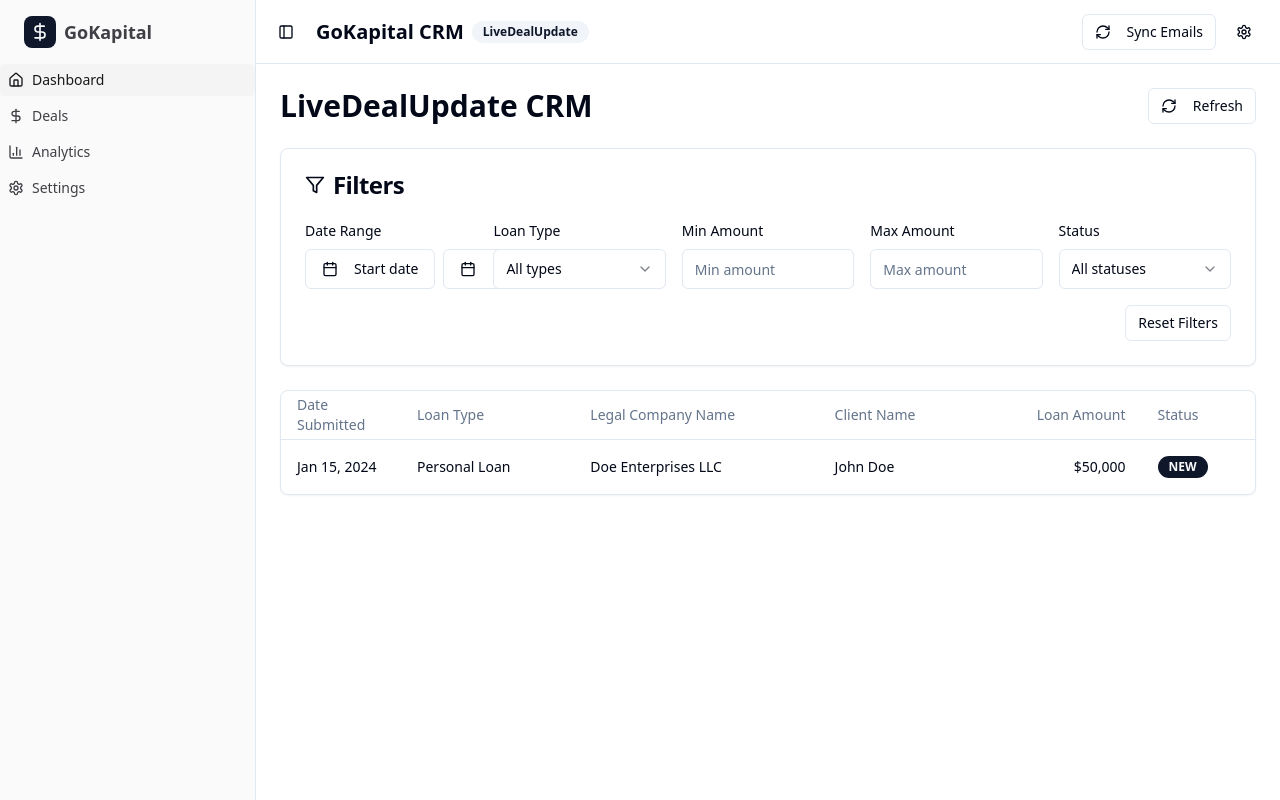
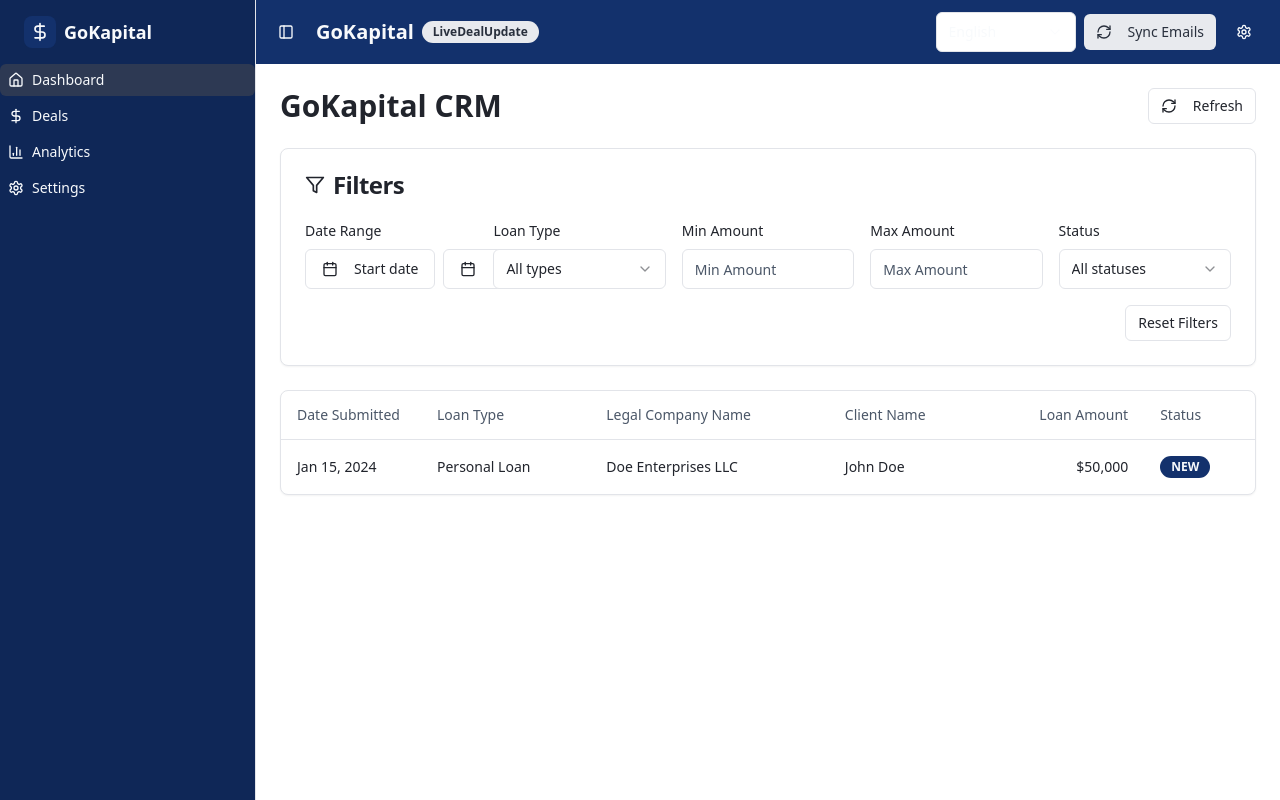
Before and after one commit to AIcapital123/electric-ferret-bop, a React (Vite) app: page / in a window 1280 px wide. Built offline with nearby package versions, Linux system fonts and the light colour scheme.

Commit message:
[dyad] Branding, language toggle, and email-sync notifications - wrote 18 file(s)

```diff
--- a/src/App.tsx
+++ b/src/App.tsx
@@ -6,11 +6,13 @@ import { BrowserRouter, Routes, Route } from "react-router-dom"
 import Index from "./pages/Index"
 import DealDetailPage from "./pages/DealDetailPage"
 import NotFound from "./pages/NotFound"
+import { LanguageProvider } from "@/components/language/language-provider"
 
 const queryClient = new QueryClient()
 
 const App = () => (
   <QueryClientProvider client={queryClient}>
+    <LanguageProvider>
       <TooltipProvider>
         <Toaster />
         <Sonner />
@@ -23,6 +25,7 @@ const App = () => (
           </Routes>
         </BrowserRouter>
       </TooltipProvider>
+    </LanguageProvider>
   </QueryClientProvider>
 )
 
--- a/src/components/deals/deals-dashboard.tsx
+++ b/src/components/deals/deals-dashboard.tsx
@@ -14,11 +14,13 @@ import { format } from 'date-fns'
 import { cn } from '@/lib/utils'
 import { useNavigate } from 'react-router-dom'
 import { toast } from 'sonner'
+import { useLanguage } from '@/components/language/language-provider'
 
 export function DealsDashboard() {
   const [filters, setFilters] = useState<DealFilters>({})
   const [dateRange, setDateRange] = useState<{ start?: Date; end?: Date }>({})
   const { data: deals, isLoading, error, refetch } = useDeals(filters)
+  const { t } = useLanguage()
 
   const navigate = useNavigate()
 
@@ -63,10 +65,10 @@ export function DealsDashboard() {
   return (
     <div className="container mx-auto p-6 space-y-6">
       <div className="flex justify-between items-center">
-        <h1 className="text-3xl font-bold">LiveDealUpdate CRM</h1>
+        <h1 className="text-3xl font-bold">{t('app_title')}</h1>
         <Button onClick={() => refetch()} variant="outline" size="sm">
           <RefreshCw className="h-4 w-4 mr-2" />
-          Refresh
+          {t('refresh')}
         </Button>
       </div>
 
@@ -75,19 +77,19 @@ export function DealsDashboard() {
         <CardHeader>
           <CardTitle className="flex items-center gap-2">
             <Filter className="h-5 w-5" />
-            Filters
+            {t('filters')}
           </CardTitle>
         </CardHeader>
         <CardContent>
           <div className="grid grid-cols-1 md:grid-cols-2 lg:grid-cols-5 gap-4">
             <div>
-              <label className="text-sm font-medium mb-2 block">Date Range</label>
+              <label className="text-sm font-medium mb-2 block">{t('date_range')}</label>
               <div className="flex gap-2">
                 <Popover>
                   <PopoverTrigger asChild>
                     <Button variant="outline" className={cn("w-full justify-start text-left font-normal")}>
                       <CalendarIcon className="mr-2 h-4 w-4" />
-                      {dateRange.start ? format(dateRange.start, "PP") : "Start date"}
+                      {dateRange.start ? format(dateRange.start, "PP") : t('start_date')}
                     </Button>
                   </PopoverTrigger>
                   <PopoverContent className="w-auto p-0">
@@ -102,7 +104,7 @@ export function DealsDashboard() {
                   <PopoverTrigger asChild>
                     <Button variant="outline" className={cn("w-full justify-start text-left font-normal")}>
                       <CalendarIcon className="mr-2 h-4 w-4" />
-                      {dateRange.end ? format(dateRange.end, "PP") : "End date"}
+                      {dateRange.end ? format(dateRange.end, "PP") : t('end_date')}
                     </Button>
                   </PopoverTrigger>
                   <PopoverContent className="w-auto p-0">
@@ -113,12 +115,12 @@ export function DealsDashboard() {
                     />
                   </PopoverContent>
                 </Popover>
-                <Button onClick={applyDateFilter} size="sm">Apply</Button>
+                <Button onClick={applyDateFilter} size="sm">{t('apply')}</Button>
               </div>
             </div>
 
             <div>
-              <label className="text-sm font-medium mb-2 block">Loan Type</label>
+              <label className="text-sm font-medium mb-2 block">{t('loan_type')}</label>
               <Select
                 value={filters.loanType || 'all'}
                 onValueChange={(value) => handleFilterChange('loanType', value === 'all' ? undefined : value)}
@@ -138,27 +140,27 @@ export function DealsDashboard() {
             </div>
 
             <div>
-              <label className="text-sm font-medium mb-2 block">Min Amount</label>
+              <label className="text-sm font-medium mb-2 block">{t('min_amount')}</label>
               <Input
                 type="number"
-                placeholder="Min amount"
+                placeholder={t('min_amount')}
                 value={filters.minAmount || ''}
                 onChange={(e) => handleFilterChange('minAmount', e.target.value ? Number(e.target.value) : undefined)}
               />
             </div>
 
             <div>
-              <label className="text-sm font-medium mb-2 block">Max Amount</label>
+              <label className="text-sm font-medium mb-2 block">{t('max_amount')}</label>
               <Input
                 type="number"
-                placeholder="Max amount"
+                placeholder={t('max_amount')}
                 value={filters.maxAmount || ''}
                 onChange={(e) => handleFilterChange('maxAmount', e.target.value ? Number(e.target.value) : undefined)}
               />
             </div>
 
             <div>
-              <label className="text-sm font-medium mb-2 block">Status</label>
+              <label className="text-sm font-medium mb-2 block">{t('status')}</label>
               <Select
                 value={filters.status || 'all'}
                 onValueChange={(value) => handleFilterChange('status', value === 'all' ? undefined : value)}
@@ -178,7 +180,7 @@ export function DealsDashboard() {
           </div>
           <div className="flex justify-end mt-4">
             <Button onClick={resetFilters} variant="outline" size="sm">
-              Reset Filters
+              {t('reset_filters')}
             </Button>
           </div>
         </CardContent>
@@ -191,25 +193,25 @@ export function DealsDashboard() {
             <Table>
               <TableHeader>
                 <TableRow>
-                  <TableHead className="w-[120px]">Date Submitted</TableHead>
-                  <TableHead>Loan Type</TableHead>
-                  <TableHead>Legal Company Name</TableHead>
-                  <TableHead>Client Name</TableHead>
-                  <TableHead className="text-right">Loan Amount</TableHead>
-                  <TableHead>Status</TableHead>
+                  <TableHead className="w-[140px]">{t('table_date_submitted')}</TableHead>
+                  <TableHead>{t('table_loan_type')}</TableHead>
+                  <TableHead>{t('table_company_name')}</TableHead>
+                  <TableHead>{t('table_client_name')}</TableHead>
+                  <TableHead className="text-right">{t('table_loan_amount')}</TableHead>
+                  <TableHead>{t('table_status')}</TableHead>
                 </TableRow>
               </TableHeader>
               <TableBody>
                 {isLoading ? (
                   <TableRow>
                     <TableCell colSpan={6} className="text-center py-8">
-                      Loading deals...
+                      {t('loading_deals')}
                     </TableCell>
                   </TableRow>
                 ) : deals?.length === 0 ? (
                   <TableRow>
                     <TableCell colSpan={6} className="text-center py-8">
-                      No deals found
+                      {t('no_deals_found')}
                     </TableCell>
                   </TableRow>
                 ) : (
--- /dev/null
+++ b/src/components/language/language-provider.tsx
@@ -0,0 +1,93 @@
+"use client";
+
+import React, { createContext, useContext, useMemo, useState } from "react";
+
+type Lang = "en" | "es";
+
+type Translations = Record<Lang, Record<string, string>>;
+
+const translations: Translations = {
+  en: {
+    app_title: "GoKapital CRM",
+    live_badge: "LiveDealUpdate",
+    refresh: "Refresh",
+    filters: "Filters",
+    date_range: "Date Range",
+    start_date: "Start date",
+    end_date: "End date",
+    loan_type: "Loan Type",
+    min_amount: "Min Amount",
+    max_amount: "Max Amount",
+    status: "Status",
+    apply: "Apply",
+    reset_filters: "Reset Filters",
+    table_date_submitted: "Date Submitted",
+    table_loan_type: "Loan Type",
+    table_company_name: "Legal Company Name",
+    table_client_name: "Client Name",
+    table_loan_amount: "Loan Amount",
+    table_status: "Status",
+    loading_deals: "Loading deals...",
+    no_deals_found: "No deals found",
+    sync_emails: "Sync Emails",
+    settings: "Settings",
+    new_app_in: "New application received",
+    view: "View",
+    open_dashboard: "Open Dashboard",
+  },
+  es: {
+    app_title: "GoKapital CRM",
+    live_badge: "Actualización en vivo",
+    refresh: "Actualizar",
+    filters: "Filtros",
+    date_range: "Rango de fechas",
+    start_date: "Fecha inicial",
+    end_date: "Fecha final",
+    loan_type: "Tipo de préstamo",
+    min_amount: "Monto mínimo",
+    max_amount: "Monto máximo",
+    status: "Estado",
+    apply: "Aplicar",
+    reset_filters: "Restablecer filtros",
+    table_date_submitted: "Fecha de envío",
+    table_loan_type: "Tipo de préstamo",
+    table_company_name: "Razón social",
+    table_client_name: "Nombre del cliente",
+    table_loan_amount: "Monto del préstamo",
+    table_status: "Estado",
+    loading_deals: "Cargando operaciones...",
+    no_deals_found: "No se encontraron operaciones",
+    sync_emails: "Sincronizar correos",
+    settings: "Configuración",
+    new_app_in: "Nueva solicitud recibida",
+    view: "Ver",
+    open_dashboard: "Abrir Panel",
+  },
+};
+
+type LanguageContextType = {
+  lang: Lang;
+  setLang: (l: Lang) => void;
+  t: (key: string) => string;
+};
+
+const LanguageContext = createContext<LanguageContextType | null>(null);
+
+export function LanguageProvider({ children }: { children: React.ReactNode }) {
+  const [lang, setLang] = useState<Lang>("en");
+
+  const t = useMemo(() => {
+    const dict = translations[lang];
+    return (key: string) => dict[key] ?? key;
+  }, [lang]);
+
+  const value = useMemo(() => ({ lang, setLang, t }), [lang, t]);
+
+  return <LanguageContext.Provider value={value}>{children}</LanguageContext.Provider>;
+}
+
+export function useLanguage() {
+  const ctx = useContext(LanguageContext);
+  if (!ctx) throw new Error("useLanguage must be used within LanguageProvider");
+  return ctx;
+}
--- /dev/null
+++ b/src/components/language/language-toggle.tsx
@@ -0,0 +1,20 @@
+"use client";
+
+import { Select, SelectContent, SelectItem, SelectTrigger, SelectValue } from "@/components/ui/select";
+import { useLanguage } from "./language-provider";
+
+export function LanguageToggle() {
+  const { lang, setLang } = useLanguage();
+
+  return (
+    <Select value={lang} onValueChange={(val) => setLang(val as "en" | "es")}>
+      <SelectTrigger className="w-[140px]">
+        <SelectValue placeholder="Language" />
+      </SelectTrigger>
+      <SelectContent>
+        <SelectItem value="en">English</SelectItem>
+        <SelectItem value="es">Español</SelectItem>
+      </SelectContent>
+    </Select>
+  );
+}
--- a/src/components/layout/app-header.tsx
+++ b/src/components/layout/app-header.tsx
@@ -4,26 +4,19 @@ import { Badge } from '@/components/ui/badge'
 import { RefreshCw, Settings } from 'lucide-react'
 import { useState } from 'react'
 import { toast } from 'sonner'
-
-// Create a simple email sync service inline
-class EmailSyncService {
-  async syncEmails() {
-    console.log('Syncing emails...')
-    // Mock implementation
-    return Promise.resolve()
-  }
-}
-
-const emailSyncService = new EmailSyncService()
+import { emailSyncService } from '@/components/email-sync/email-sync-service'
+import { useLanguage } from '@/components/language/language-provider'
+import { LanguageToggle } from '@/components/language/language-toggle'
 
 export function AppHeader() {
   const [isSyncing, setIsSyncing] = useState(false)
+  const { t } = useLanguage()
 
   const handleManualSync = async () => {
     setIsSyncing(true)
     try {
       await emailSyncService.syncEmails()
-      toast.success('Email sync completed')
+      toast.success(t('refresh'))
     } catch (error) {
       toast.error('Email sync failed')
     } finally {
@@ -32,25 +25,26 @@ export function AppHeader() {
   }
 
   return (
-    <header className="flex h-16 items-center gap-4 border-b bg-background px-4">
+    <header className="flex h-16 items-center gap-4 border-b border-primary bg-primary px-4 text-primary-foreground">
       <SidebarTrigger />
       <div className="flex-1">
         <div className="flex items-center gap-2">
-          <h1 className="text-xl font-bold">GoKapital CRM</h1>
-          <Badge variant="secondary">LiveDealUpdate</Badge>
+          <h1 className="text-xl font-bold">GoKapital</h1>
+          <Badge variant="secondary">{t('live_badge')}</Badge>
         </div>
       </div>
       <div className="flex items-center gap-2">
+        <LanguageToggle />
         <Button
           onClick={handleManualSync}
           disabled={isSyncing}
-          variant="outline"
+          variant="secondary"
           size="sm"
         >
           <RefreshCw className={`h-4 w-4 mr-2 ${isSyncing ? 'animate-spin' : ''}`} />
-          Sync Emails
+          {t('sync_emails')}
         </Button>
-        <Button variant="ghost" size="sm">
+        <Button variant="ghost" size="sm" className="text-primary-foreground hover:text-primary-foreground">
           <Settings className="h-4 w-4" />
         </Button>
       </div>
--- a/src/globals.css
+++ b/src/globals.css
@@ -5,87 +5,84 @@
 @layer base {
   :root {
     --background: 0 0% 100%;
-    --foreground: 222.2 84% 4.9%;
+    --foreground: 220 15% 15%;
 
     --card: 0 0% 100%;
-    --card-foreground: 222.2 84% 4.9%;
+    --card-foreground: 220 15% 15%;
 
     --popover: 0 0% 100%;
-    --popover-foreground: 222.2 84% 4.9%;
+    --popover-foreground: 220 15% 15%;
 
-    --primary: 222.2 47.4% 11.2%;
+    /* GoKapital branding: dark blue primary */
+    --primary: 220 70% 25%;
     --primary-foreground: 210 40% 98%;
 
-    --secondary: 210 40% 96.1%;
-    --secondary-foreground: 222.2 47.4% 11.2%;
+    /* Greys */
+    --secondary: 220 15% 92%;
+    --secondary-foreground: 220 20% 20%;
 
-    --muted: 210 40% 96.1%;
-    --muted-foreground: 215.4 16.3% 46.9%;
+    --muted: 220 15% 95%;
+    --muted-foreground: 215.4 16.3% 35%;
 
-    --accent: 210 40% 96.1%;
-    --accent-foreground: 222.2 47.4% 11.2%;
+    --accent: 220 15% 95%;
+    --accent-foreground: 220 20% 20%;
 
-    --destructive: 0 84.2% 60.2%;
+    --destructive: 0 72% 45%;
     --destructive-foreground: 210 40% 98%;
 
-    --border: 214.3 31.8% 91.4%;
-    --input: 214.3 31.8% 91.4%;
-    --ring: 222.2 84% 4.9%;
+    --border: 220 15% 90%;
+    --input: 220 15% 90%;
+    --ring: 220 70% 25%;
 
     --radius: 0.5rem;
 
-    --sidebar-background: 0 0% 98%;
-
-    --sidebar-foreground: 240 5.3% 26.1%;
-
-    --sidebar-primary: 240 5.9% 10%;
-
-    --sidebar-primary-foreground: 0 0% 98%;
-
-    --sidebar-accent: 240 4.8% 95.9%;
-
-    --sidebar-accent-foreground: 240 5.9% 10%;
-
-    --sidebar-border: 220 13% 91%;
-
+    /* Sidebar tuned to dark blue */
+    --sidebar-background: 220 70% 20%;
+    --sidebar-foreground: 210 40% 98%;
+    --sidebar-primary: 220 70% 25%;
+    --sidebar-primary-foreground: 0 0% 100%;
+    --sidebar-accent: 220 30% 25%;
+    --sidebar-accent-foreground: 210 40% 98%;
+    --sidebar-border: 220 30% 28%;
     --sidebar-ring: 217.2 91.2% 59.8%;
   }
 
   .dark {
-    --background: 222.2 84% 4.9%;
+    --background: 220 35% 12%;
     --foreground: 210 40% 98%;
 
-    --card: 222.2 84% 4.9%;
+    --card: 220 35% 14%;
     --card-foreground: 210 40% 98%;
 
-    --popover: 222.2 84% 4.9%;
+    --popover: 220 35% 14%;
     --popover-foreground: 210 40% 98%;
 
-    --primary: 210 40% 98%;
+    --primary: 220 70% 45%;
     --primary-foreground: 222.2 47.4% 11.2%;
 
-    --secondary: 217.2 32.6% 17.5%;
+    --secondary: 217.2 32.6% 22%;
     --secondary-foreground: 210 40% 98%;
 
-    --muted: 217.2 32.6% 17.5%;
+    --muted: 217.2 32.6% 22%;
     --muted-foreground: 215 20.2% 65.1%;
 
-    --accent: 217.2 32.6% 17.5%;
+    --accent: 217.2 32.6% 22%;
     --accent-foreground: 210 40% 98%;
 
-    --destructive: 0 62.8% 30.6%;
+    --destructive: 0 62.8% 35%;
     --destructive-foreground: 210 40% 98%;
 
-    --border: 217.2 32.6% 17.5%;
-    --input: 217.2 32.6% 17.5%;
-    --ring: 212.7 26.8% 83.9%;
-    --sidebar-background: 240 5.9% 10%;
-    --sidebar-foreground: 240 4.8% 95.9%;
-    --sidebar-primary: 224.3 76.3% 48%;
+    --border: 217.2 32.6% 22%;
+    --input: 217.2 32.6% 22%;
+    --ring: 220 70% 45%;
+
+    --sidebar-background: 220 70% 15%;
+    --sidebar-foreground: 210 40% 98%;
+    --sidebar-primary: 220 70% 45%;
     --sidebar-primary-foreground: 0 0% 100%;
-    --sidebar-accent: 240 3.7% 15.9%;
-    --sidebar-accent-foreground: 240 4.8% 95.9%;
-    --sidebar-border: 240 3.7% 15.9%;
+    --sidebar-accent: 220 30% 20%;
+    --sidebar-accent-foreground: 210 40% 98%;
+    --sidebar-border: 220 30% 20%;
     --sidebar-ring: 217.2 91.2% 59.8%;
   }
 }
```
Also changed, not shown: src/components/email-sync/email-sync-service.ts (+53 -2 lines), src/pages/Index.tsx (+21 -1 lines). Lines whose indentation alone changed are shown as unchanged.
